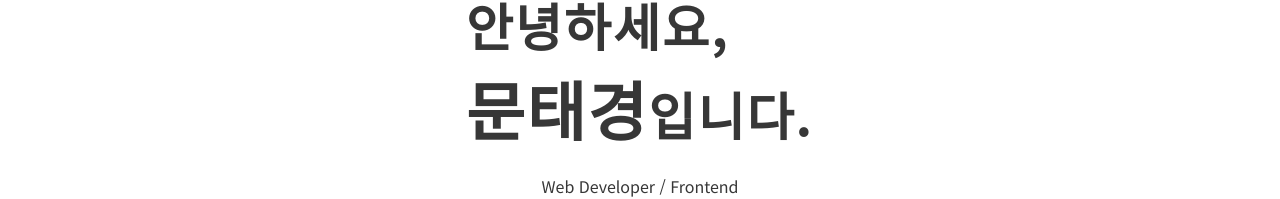
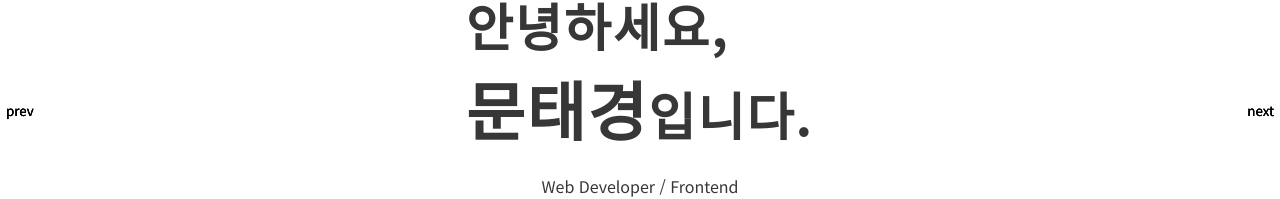
Before and after one commit to TK-moon/portfolio-vue, a Vue app: page / in a window 1280 px wide. Shown: the part 290-489 px from the top of the page. Built offline with nearby package versions, Linux system fonts and the light colour scheme.

Commit message:
:sparkles: 커스텀 컨트롤러 적용

```diff
--- a/src/views/components/Carousel/CarouselContainer.vue
+++ b/src/views/components/Carousel/CarouselContainer.vue
@@ -1,23 +1,36 @@
 <template>
-  <Swiper navigation pagination>
+  <Swiper
+    :navigation="{ prevEl: '.swiper-custom-button-prev', nextEl: '.swiper-custom-button-prev' }"
+    :pagination="{ clickable: true }"
+    :space-between="50"
+    :modules="swiper_modules"
+    @_swiper="setControlledSwiper"
+  >
     <slot></slot>
+    <button class="swiper-custom-button-prev" @click="controlledSwiper?.slidePrev()">prev</button>
+    <button class="swiper-custom-button-next" @click="controlledSwiper?.slideNext()">next</button>
   </Swiper>
 </template>
 
 <script lang="ts">
-import { defineComponent } from "vue"
-import SwiperCore, { Navigation, Pagination } from "swiper"
+import { defineComponent, ref } from "vue"
+import { Navigation, Pagination, Controller, Swiper as SwiperType } from "swiper"
 import { Swiper } from "swiper/vue/swiper-vue"
-
-SwiperCore.use([Navigation, Pagination])
 
 export default defineComponent({
   components: {
     Swiper,
   },
   setup() {
+    const controlledSwiper = ref<SwiperType>()
+    const setControlledSwiper = (swiper: SwiperType) => {
+      controlledSwiper.value = swiper
+    }
+
     return {
-      swiper_modules: [Navigation, Pagination],
+      swiper_modules: [Navigation, Pagination, Controller],
+      controlledSwiper,
+      setControlledSwiper,
     }
   },
 })
@@ -27,9 +40,27 @@ export default defineComponent({
 .swiper {
   width: 100%;
   height: 100%;
-  .swiper-wrapper .swiper-slide > * {
-    width: inherit;
-    height: inherit;
+  .swiper-wrapper .swiper-slide {
+    & > :is(img, div) {
+      width: inherit !important;
+      height: inherit !important;
+    }
   }
 }
+
+.swiper-custom-button-prev {
+  position: absolute;
+  z-index: 10;
+  top: 50%;
+  translate: 0 -50%;
+  left: 0;
+}
+
+.swiper-custom-button-next {
+  position: absolute;
+  z-index: 10;
+  top: 50%;
+  translate: 0 -50%;
+  right: 0;
+}
 </style>
```
